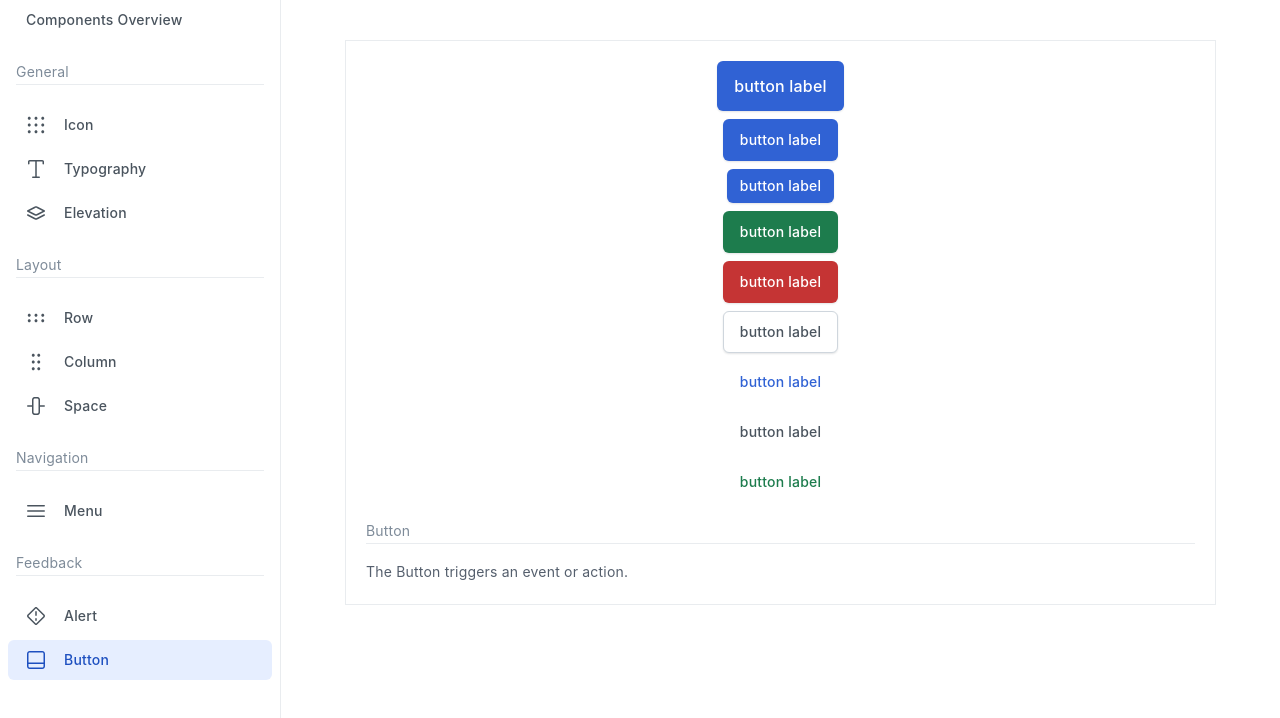
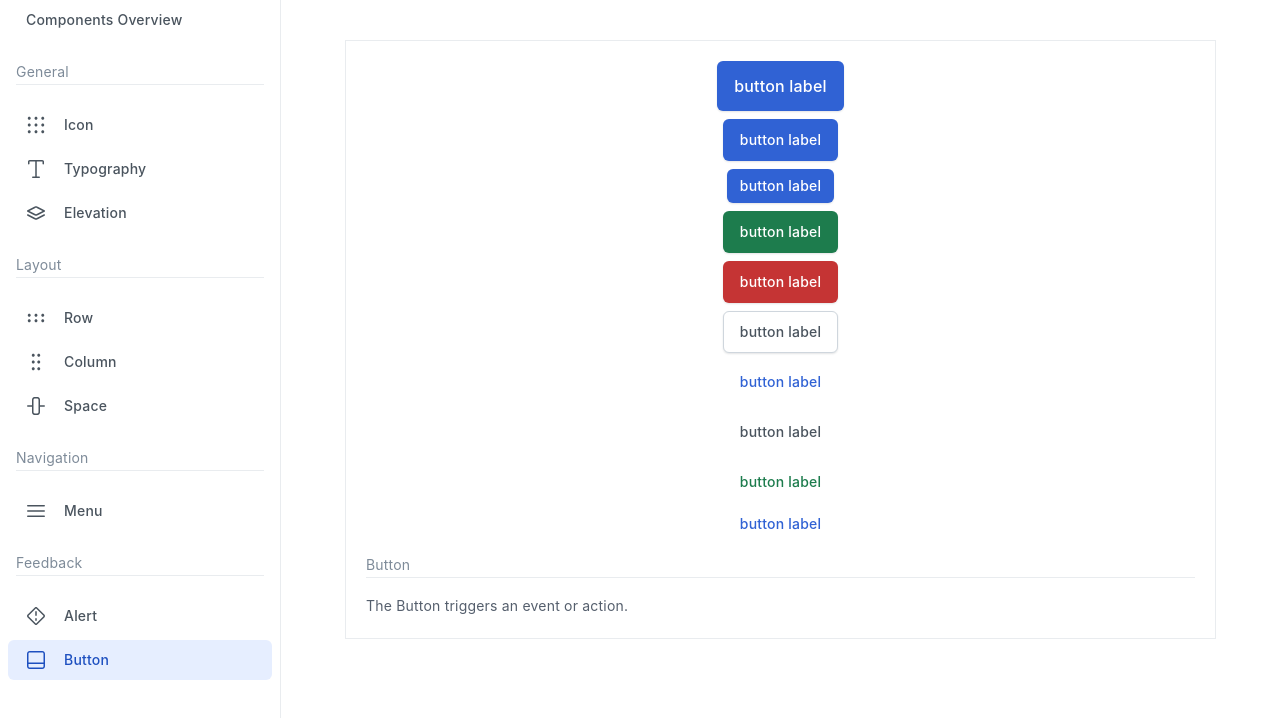
Before and after one commit to kaishens-cn/tetrisly, a React app: page /button in a window 1280 px wide. Shown: the top 718 px of the page. Built offline with nearby package versions, Linux system fonts and the light colour scheme; a web font is replaced by a local one.

Commit message:
feat: add button of bare type

```diff
--- a/example/button.tsx
+++ b/example/button.tsx
@@ -19,6 +19,7 @@ const ButtonOverview = () => {
         <Button button="ghost" intent="success">
           button label
         </Button>
+        <Button button="bare">button label</Button>
       </Space>
       <Divider title="Button" fillUp />
       <Typography.Normal size={75} color={ColorConfig.ContentSecondary}>
--- a/src/components/button/index.tsx
+++ b/src/components/button/index.tsx
@@ -43,7 +43,13 @@ const Button = (props: ButtonProps) => {
         props.onMouseUp?.(e);
       }}
     >
-      <ButtonTextStyle button={button} appearance={appearance} intent={intent} size={size === 'large' ? 100 : 75}>
+      <ButtonTextStyle
+        status={status}
+        button={button}
+        appearance={appearance}
+        intent={intent}
+        size={size === 'large' ? 100 : 75}
+      >
         {children}
       </ButtonTextStyle>
     </ButtonStyle>
--- a/src/components/button/style.ts
+++ b/src/components/button/style.ts
@@ -16,19 +16,49 @@ export interface ButtonStyleProps {
 export const ButtonTextStyle = styled(Typography.Medium)<Omit<ButtonStyleProps, 'size'> & TypographyProps>`
   color: ${props => {
     if (props.appearance === 'primary' && props.button !== 'default' && props.intent === 'none') {
+      if (props.status === 'hover') {
+        return ColorConfig.ActionPrimaryHover;
+      }
+      if (props.status === 'press') {
+        return ColorConfig.ActionPrimaryActive;
+      }
       return ColorConfig.ActionPrimaryNormal;
     }
     if (props.appearance === 'primary' && props.button === 'default') {
       return ColorConfig.ActionInvertedNormal;
     }
     if (props.appearance === 'secondary' && props.intent === 'none') {
+      if (props.status === 'hover') {
+        return ColorConfig.ActionNeutralHover;
+      }
+      if (props.status === 'press') {
+        return ColorConfig.ActionNeutralActive;
+      }
       return ColorConfig.ActionNeutralNormal;
     }
     if (props.intent === 'success') {
+      if (props.status === 'hover' && props.button === 'bare') {
+        return ColorConfig.ActionSuccessHover;
+      }
+      if (props.status === 'press' && props.button === 'bare') {
+        return ColorConfig.ActionSuccessActive;
+      }
       return ColorConfig.ActionSuccessNormal;
     }
     if (props.intent === 'danger') {
+      if (props.status === 'hover' && props.button === 'bare') {
+        return ColorConfig.ActionDestructiveHover;
+      }
+      if (props.status === 'press' && props.button === 'bare') {
+        return ColorConfig.ActionDestructiveActive;
+      }
       return ColorConfig.ActionDestructiveNormal;
+    }
+    if (props.status === 'hover' && props.button === 'bare') {
+      return ColorConfig.ActionInvertedHover;
+    }
+    if (props.status === 'press' && props.button === 'bare') {
+      return ColorConfig.ActionInvertedActive;
     }
     return ColorConfig.ActionInvertedNormal;
   }} !important;
@@ -86,7 +116,7 @@ export const ButtonStyle = styled.button<ButtonStyleProps>`
         return ColorConfig.ActionDestructiveNormal;
       }
     }
-    if (props.button === 'ghost' || props.button === 'bare') {
+    if (props.button === 'ghost') {
       if (props.status === 'hover') {
         return ColorConfig.ActionGhostHover;
       }
@@ -95,10 +125,10 @@ export const ButtonStyle = styled.button<ButtonStyleProps>`
       }
       return ColorConfig.Transparent;
     }
-    if (props.status === 'hover') {
+    if (props.status === 'hover' && props.button !== 'bare') {
       return ColorConfig.ActionInvertedHover;
     }
-    if (props.status === 'press') {
+    if (props.status === 'press' && props.button !== 'bare') {
       return ColorConfig.ActionInvertedActive;
     }
     return ColorConfig.ActionInvertedNormal;
@@ -110,6 +140,9 @@ export const ButtonStyle = styled.button<ButtonStyleProps>`
     return '82px';
   }};
   padding: ${props => {
+    if (props.button === 'bare') {
+      return 0;
+    }
     if (props.size === 'normal') {
       return '8px 16px';
     }
```
